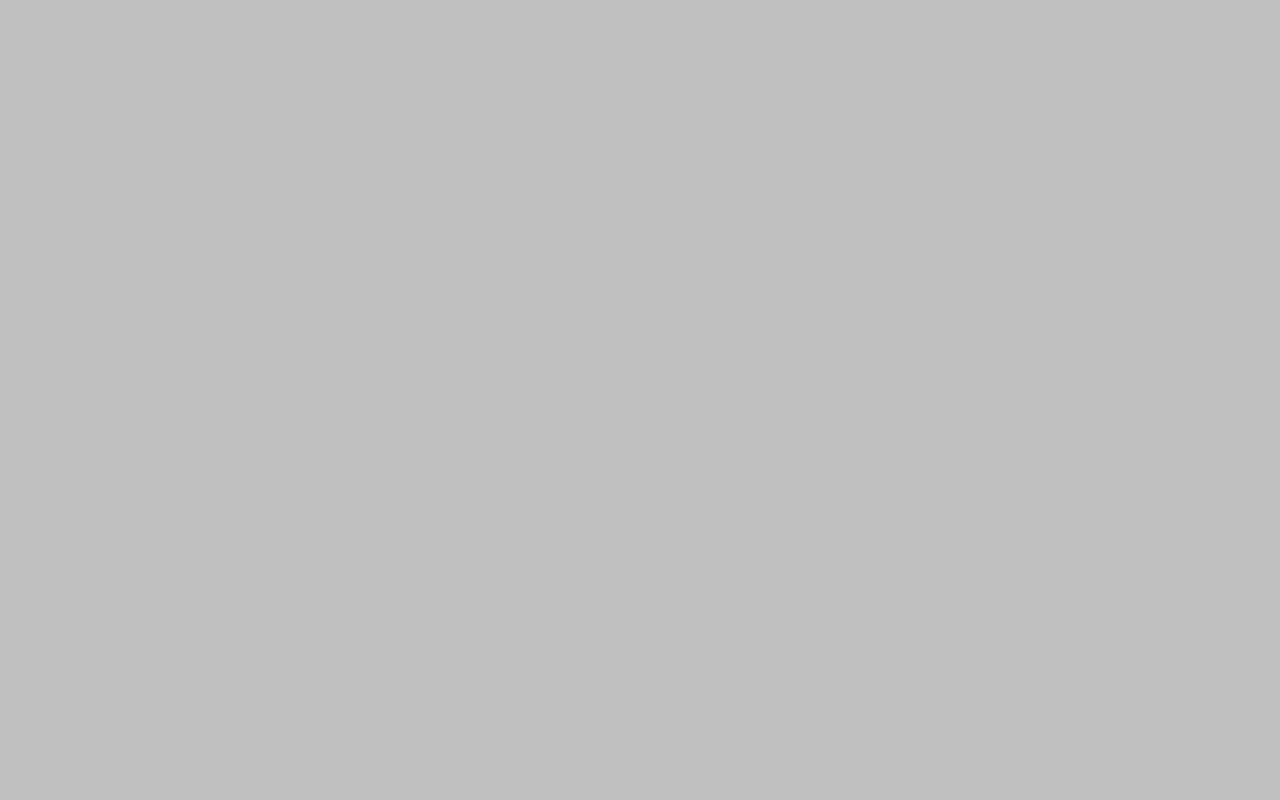
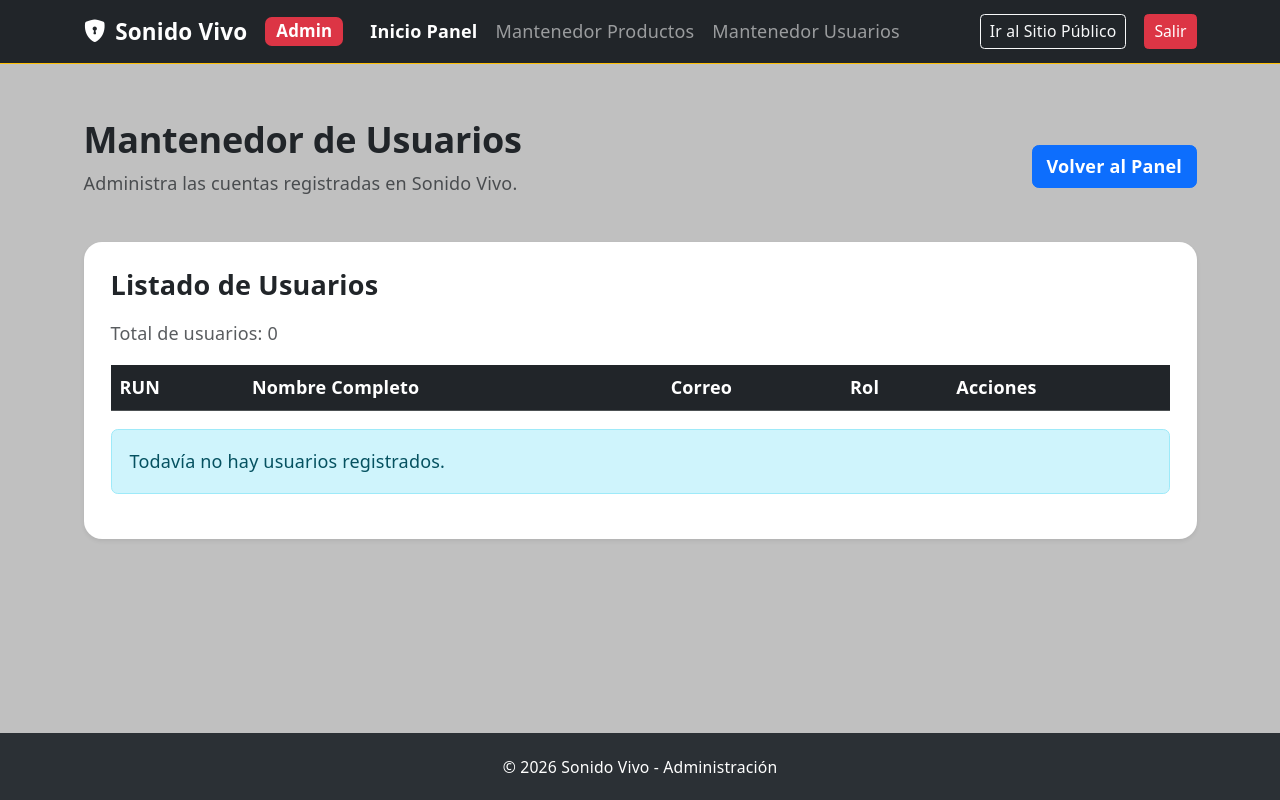
Before and after one commit to CoteCruces/sonido-vivo-v2, a React (Vite) app: page /admin/usuarios in a window 1280 px wide. Before the commit this address had no page. Built offline with nearby package versions, Linux system fonts and the light colour scheme.

Commit message:
Pagina de Mantenedor de usuario
Se agregó la página de usuarios como Admin

```diff
--- a/src/App.tsx
+++ b/src/App.tsx
@@ -14,6 +14,7 @@ import PanelAdmin from "./componentes/paginas/PanelAdmin";
 import AdministrarProductos from "./componentes/paginas/AdministrarProductos";
 import EditarProducto from "./componentes/paginas/EditarProducto";
 import MiCuenta from "./componentes/paginas/MiCuenta";
+import AdministrarUsuarios from "./componentes/paginas/AdministrarUsuarios";
 
 
 function App() {
@@ -85,6 +86,11 @@ function App() {
                       element={<MiCuenta />}
                     />
 
+                    <Route
+                      path="/admin/usuarios"
+                      element={<AdministrarUsuarios />}
+                    />
+
                 </Routes>
 
             </div>
--- a/src/componentes/atomos/BotonAdmin.tsx
+++ b/src/componentes/atomos/BotonAdmin.tsx
@@ -3,7 +3,7 @@ import { Link } from "react-router-dom";
 
 interface Props {
     texto: string;
-    color: "primary" | "success";
+    color: "primary" | "success" | "warning" | "danger";
     destino?: string;
 }
 
--- /dev/null
+++ b/src/componentes/moleculas/FilaUsuarioAdmin.tsx
@@ -0,0 +1,48 @@
+import type { Usuario } from "../utilidades/tipos";
+import BotonAdmin from "../atomos/BotonAdmin";
+
+interface Props {
+    usuario: Usuario;
+}
+
+function FilaUsuarioAdmin({ usuario }: Props) {
+    return (
+        <tr>
+            <td>{usuario.run}</td>
+
+            <td className="fw-semibold">
+                {usuario.nombre} {usuario.apellidos}
+            </td>
+
+            <td>{usuario.correo}</td>
+
+            <td>
+                <span
+                    className={`badge ${
+                        usuario.rol === "Administrador"
+                            ? "bg-danger"
+                            : "bg-secondary"
+                    }`}
+                >
+                    {usuario.rol}
+                </span>
+            </td>
+
+            <td>
+                <div className="d-flex flex-wrap gap-2">
+                    <BotonAdmin
+                        texto="Editar"
+                        color="warning"
+                    />
+
+                    <BotonAdmin
+                        texto="Eliminar"
+                        color="danger"
+                    />
+                </div>
+            </td>
+        </tr>
+    );
+}
+
+export default FilaUsuarioAdmin;
--- a/src/componentes/organismos/ContenidoAdmin.tsx
+++ b/src/componentes/organismos/ContenidoAdmin.tsx
@@ -2,6 +2,7 @@ import "../../Admin.css";
 import CardEstadistica from "../moleculas/CardEstadistica";
 import CardGestion from "../moleculas/CardGestion";
 import { productos } from "../datos/productos";
+import { obtenerUsuarios } from "../servicios/usuariosService";
 
 function ContenidoAdmin() {
     return (
@@ -38,7 +39,7 @@ function ContenidoAdmin() {
                 <div className="col-12 col-md-4">
                     <CardEstadistica
                         titulo="Usuarios"
-                        cantidad="0 Registrados"
+                        cantidad={`${obtenerUsuarios().length} Registrados`}
                         icono="people"
                         color="success"
                     />
@@ -74,6 +75,7 @@ function ContenidoAdmin() {
                         descripcion="Administra los accesos de clientes, crea cuentas de administradores y modifica roles del sistema."
                         icono="person-gear"
                         color="success"
+                        destino="/admin/usuarios"
                     />
                 </div>
 
--- a/src/componentes/organismos/NavbarAdmin.tsx
+++ b/src/componentes/organismos/NavbarAdmin.tsx
@@ -63,9 +63,12 @@ function NavbarAdmin() {
                             Mantenedor Productos
                         </Link>
 
-                        <span className="nav-link disabled">
+                        <Link
+                            className="nav-link"
+                            to="/admin/usuarios"
+                        >
                             Mantenedor Usuarios
-                        </span>
+                        </Link>
 
                     </div>
 
--- /dev/null
+++ b/src/componentes/organismos/TablaUsuariosAdmin.tsx
@@ -0,0 +1,66 @@
+import { useState } from "react";
+
+import FilaUsuarioAdmin from "../moleculas/FilaUsuarioAdmin";
+import { obtenerUsuarios } from "../servicios/usuariosService";
+
+import type { Usuario } from "../utilidades/tipos";
+
+function TablaUsuariosAdmin() {
+
+    const [usuarios] = useState<Usuario[]>(
+        obtenerUsuarios
+    );
+
+    return (
+        <div className="card shadow-sm border-0 rounded-4">
+
+            <div className="card-body p-4 text-start">
+
+                <h4 className="fw-bold text-dark mb-3">
+                    Listado de Usuarios
+                </h4>
+
+                <p className="text-muted">
+                    Total de usuarios: {usuarios.length}
+                </p>
+
+                <div className="table-responsive">
+
+                    <table className="table table-striped table-hover align-middle">
+
+                        <thead className="table-dark">
+                            <tr>
+                                <th>RUN</th>
+                                <th>Nombre Completo</th>
+                                <th>Correo</th>
+                                <th>Rol</th>
+                                <th>Acciones</th>
+                            </tr>
+                        </thead>
+
+                        <tbody>
+                            {usuarios.map((usuario) => (
+                                <FilaUsuarioAdmin
+                                    key={usuario.run}
+                                    usuario={usuario}
+                                />
+                            ))}
+                        </tbody>
+
+                    </table>
+
+                </div>
+
+                {usuarios.length === 0 && (
+                    <div className="alert alert-info">
+                        Todavía no hay usuarios registrados.
+                    </div>
+                )}
+
+            </div>
+
+        </div>
+    );
+}
+
+export default TablaUsuariosAdmin;
--- /dev/null
+++ b/src/componentes/paginas/AdministrarUsuarios.tsx
@@ -0,0 +1,46 @@
+import NavbarAdmin from "../organismos/NavbarAdmin";
+import FooterAdmin from "../organismos/FooterAdmin";
+import TablaUsuariosAdmin from "../organismos/TablaUsuariosAdmin";
+
+import BotonAdmin from "../atomos/BotonAdmin";
+
+function AdministrarUsuarios() {
+    return (
+        <div className="panel-admin d-flex flex-column min-vh-100">
+
+            <NavbarAdmin />
+
+            <main className="container my-5 flex-grow-1">
+
+                <div className="d-flex flex-wrap justify-content-between align-items-center gap-3 mb-4">
+
+                    <div className="text-start">
+                        <h2 className="fw-bold">
+                            Mantenedor de Usuarios
+                        </h2>
+
+                        <p className="text-muted">
+                            Administra las cuentas registradas
+                            en Sonido Vivo.
+                        </p>
+                    </div>
+
+                    <BotonAdmin
+                        texto="Volver al Panel"
+                        color="primary"
+                        destino="/admin"
+                    />
+
+                </div>
+
+                <TablaUsuariosAdmin />
+
+            </main>
+
+            <FooterAdmin />
+
+        </div>
+    );
+}
+
+export default AdministrarUsuarios;
```
